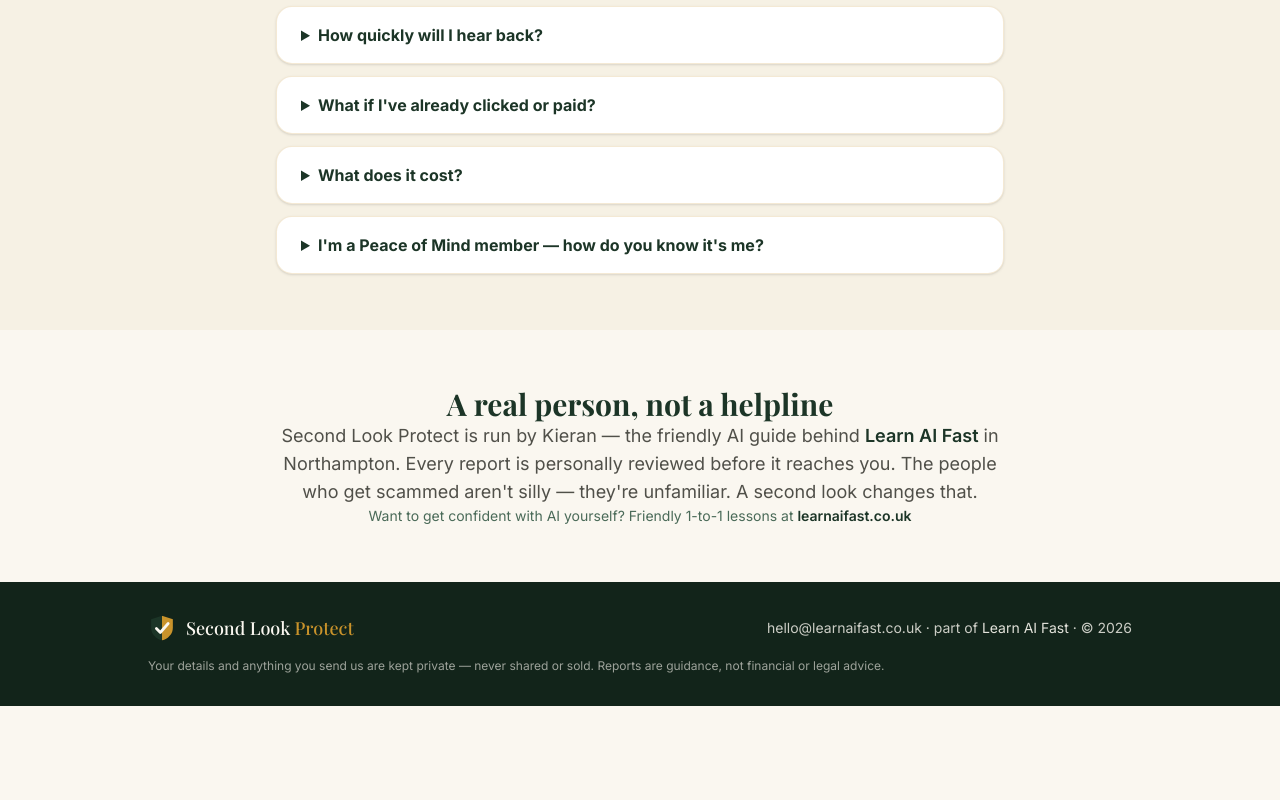
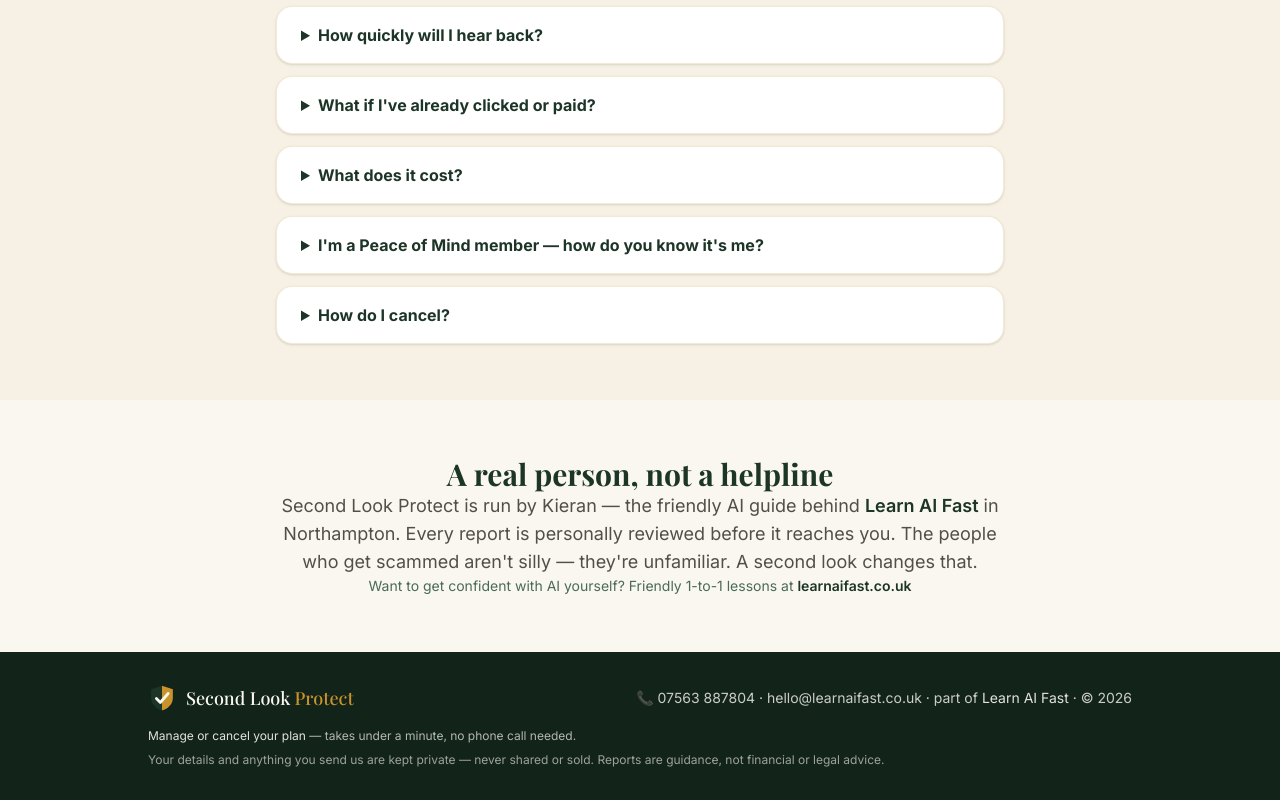
Before and after one commit to krowan444/Second-Look-Protect, a React (Vite) app: page / in a window 1280 px wide. Shown: the part 4088-4888 px from the top of the page. Before the commit the page ends 4794 px from the top, so only its background shows below. Built offline with nearby package versions, Linux system fonts and the light colour scheme; no server answers; the HTML template or start-up script is replaced by a standard one; a web font is replaced by a local one.

Commit message:
Add files via upload

```diff
--- a/src/pages/Home.tsx
+++ b/src/pages/Home.tsx
@@ -241,6 +241,7 @@ export default function Home() {
               ["What if I've already clicked or paid?", "Send it over anyway — straight away. Your report will tell you exactly what to do next, and acting fast makes a real difference."],
               ["What does it cost?", "Your first check is completely free, with no card details. After that, Peace of Mind is £9.99 a month for unlimited checks for your whole household — cancel any time."],
               ["I'm a Peace of Mind member — how do you know it's me?", "There's no login and nothing to remember. Just use the same email address you joined with when you send a check — we recognise it automatically and you go straight to the front of the queue."],
+              ["How do I cancel?", "Any time, in under a minute, with no phone call needed. Use the 'Manage or cancel your plan' link at the bottom of this page — enter the email you joined with and you'll be sent a secure link to cancel instantly. Prefer to just ask? Email hello@learnaifast.co.uk and we'll sort it the same day."],
             ].map(([q, a]) => (
               <details key={q} className="bg-white border border-gold/20 rounded-2xl px-6 py-4 shadow-sm">
                 <summary className="font-bold text-green cursor-pointer">{q}</summary>
@@ -277,11 +278,17 @@ export default function Home() {
               <span className="font-display text-cream text-lg">Second Look <span className="text-gold">Protect</span></span>
             </span>
             <span>
-              hello@learnaifast.co.uk ·
+              📞 07563 887804 · hello@learnaifast.co.uk ·
               part of <a href="https://www.learnaifast.co.uk" className="text-cream/90">Learn AI Fast</a> · © 2026
             </span>
           </div>
-          <p className="text-cream/60 text-xs mt-4 mb-0">
+          <p className="text-cream/70 text-xs mt-4 mb-0">
+            <a href="https://billing.stripe.com/p/login/dRm8wPde41D2a385m8dby00" target="_blank" rel="noopener" className="text-cream/90">
+              Manage or cancel your plan
+            </a>{" "}
+            — takes under a minute, no phone call needed.
+          </p>
+          <p className="text-cream/60 text-xs mt-2 mb-0">
             Your details and anything you send us are kept private — never shared or sold. Reports are guidance,
             not financial or legal advice.
           </p>
```
